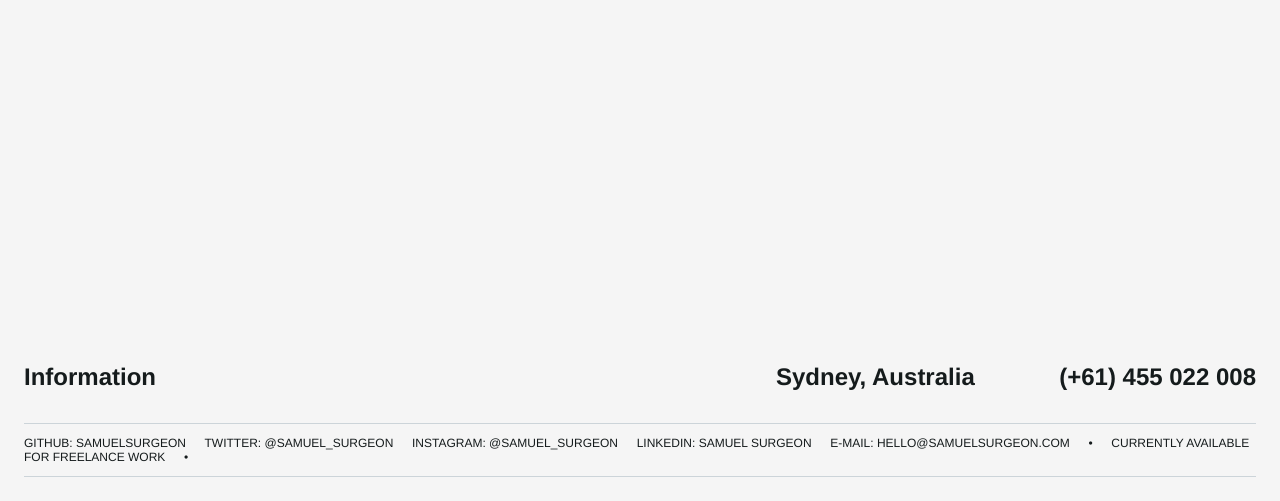
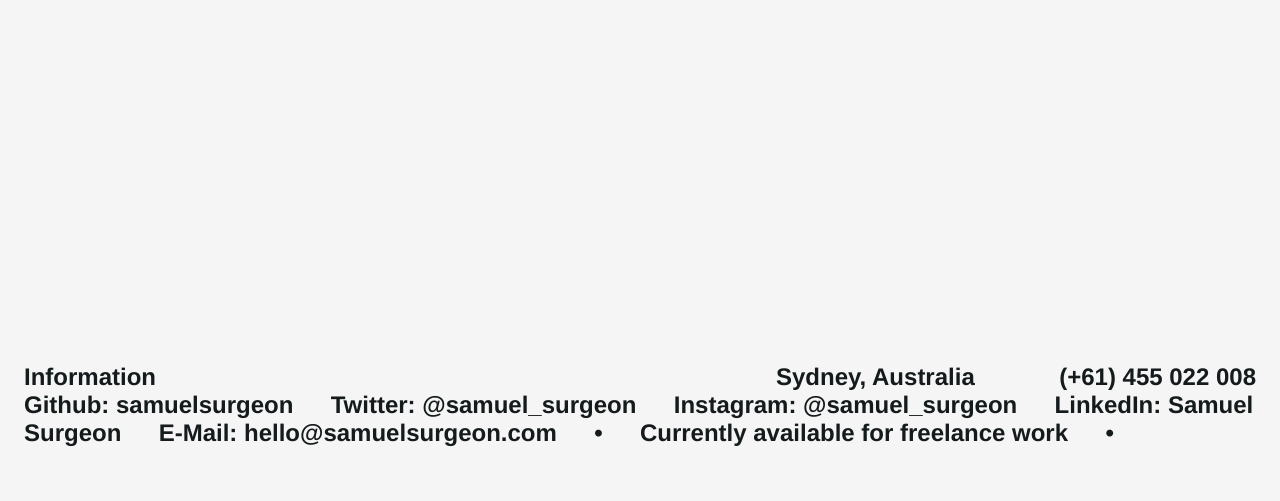
Before and after one commit to samuelsurgeon/portfolio, a plain HTML site: page index.html in a window 1280 px wide. Shown: the part 393-894 px from the top of the page. After the commit the page ends 864 px from the top, so only its background shows below. Drawn offline with Linux system fonts and the light colour scheme.

Commit message:
Remove scroll-bar styling

```diff
--- a/styles.css
+++ b/styles.css
@@ -77,17 +77,3 @@ a {
   align-items: flex-end;
   width: 30rem;
 }
-
-.scroll-bar-section {
-  margin-top: 2rem;
-  padding-top: 0.75rem;
-  padding-bottom: 0.75rem;
-  border-top: 1px solid var(--selection-background);
-  border-bottom: 1px solid var(--selection-background);
-}
-
-.scroll-bar-text {
-  font-size: 0.75rem;
-  font-weight: 100;
-  text-transform: uppercase;
-}
```
